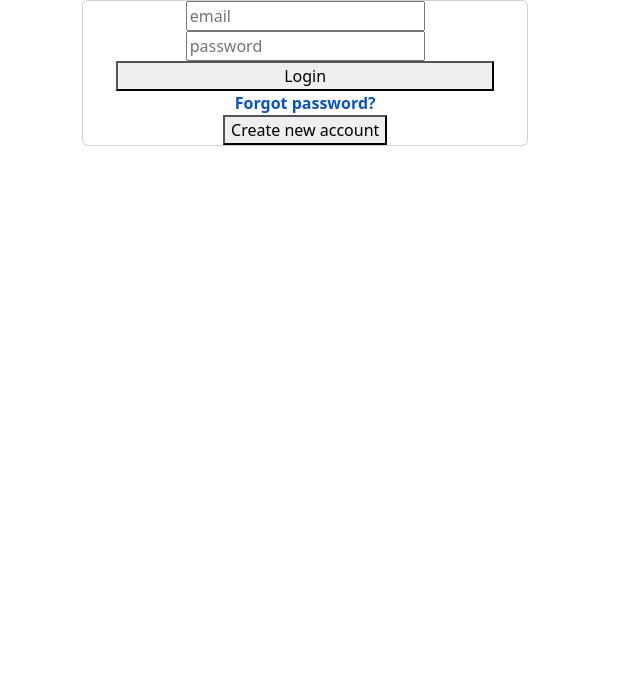
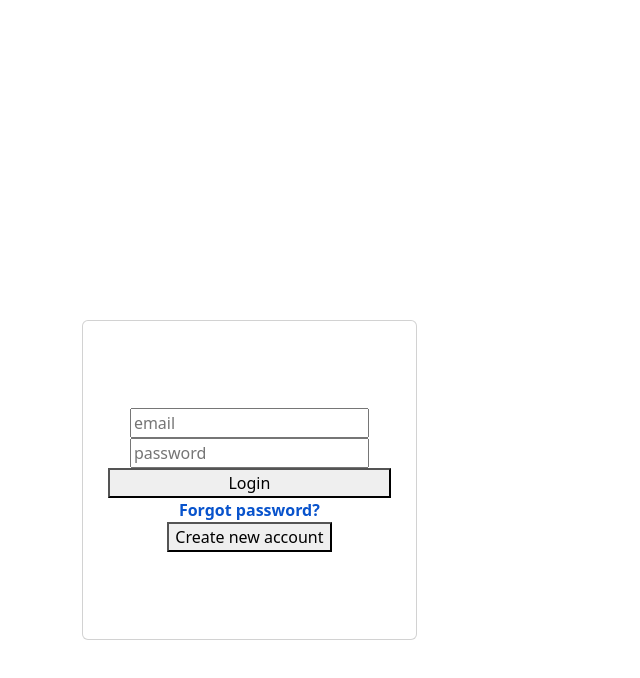
Before and after one commit to gwentzel26/newsApp_API, a React (Create React App) app in the folder client/newsapp/: page / in a window 1280 px wide. Shown: the top 678 px of the page, without its empty margins (0-640 px from the left). Built offline with nearby package versions, Linux system fonts and the light colour scheme.

Commit message:
Debugged container div issue and set sizes and location of login form

```diff
--- a/client/newsapp/public/index.html
+++ b/client/newsapp/public/index.html
@@ -24,20 +24,11 @@
       work correctly both with client-side routing and a non-root public URL.
       Learn how to configure a non-root public URL by running `npm run build`.
     -->
-    <title>React App</title>
+    <title>News App</title>
   </head>
   <body>
     <noscript>You need to enable JavaScript to run this app.</noscript>
-    <div id="root"></div>
-    <!--
-      This HTML file is a template.
-      If you open it directly in the browser, you will see an empty page.
+    <div id="root" width="100vh" height="100vh"></div>
 
-      You can add webfonts, meta tags, or analytics to this file.
-      The build step will place the bundled scripts into the <body> tag.
-
-      To begin the development, run `npm start` or `yarn start`.
-      To create a production bundle, use `npm run build` or `yarn build`.
-    -->
   </body>
 </html>
--- a/client/newsapp/src/App.css
+++ b/client/newsapp/src/App.css
@@ -36,3 +36,7 @@
     transform: rotate(360deg);
   }
 }
+
+.container {
+  height: 100vh;
+}
--- a/client/newsapp/src/components/login-template.js
+++ b/client/newsapp/src/components/login-template.js
@@ -12,7 +12,7 @@ import "bootstrap/dist/css/bootstrap.min.css";
 export default class Login extends Component {
     render(){
         return(
-        <div className="card" style={{width: "40%"}}>
+        <div className="card" style={{width: "30%", height: "40%"}}>
             <input type="text" className="email" placeholder="email"></input>
             <input type="text" className="password" placeholder="password"></input>
             <button className="loginBtn" style={{width: "85%"}} >Login</button>
--- a/client/newsapp/src/css/loginForm.css
+++ b/client/newsapp/src/css/loginForm.css
@@ -2,6 +2,7 @@
    display: flex;
    align-items: center;
    justify-content: center;
+   margin-top: 40vh;
 }
 .fgtPswdCont {
     display: flex;
--- a/client/newsapp/src/pages/home.js
+++ b/client/newsapp/src/pages/home.js
@@ -0,0 +1 @@
+import React from "react";
```
